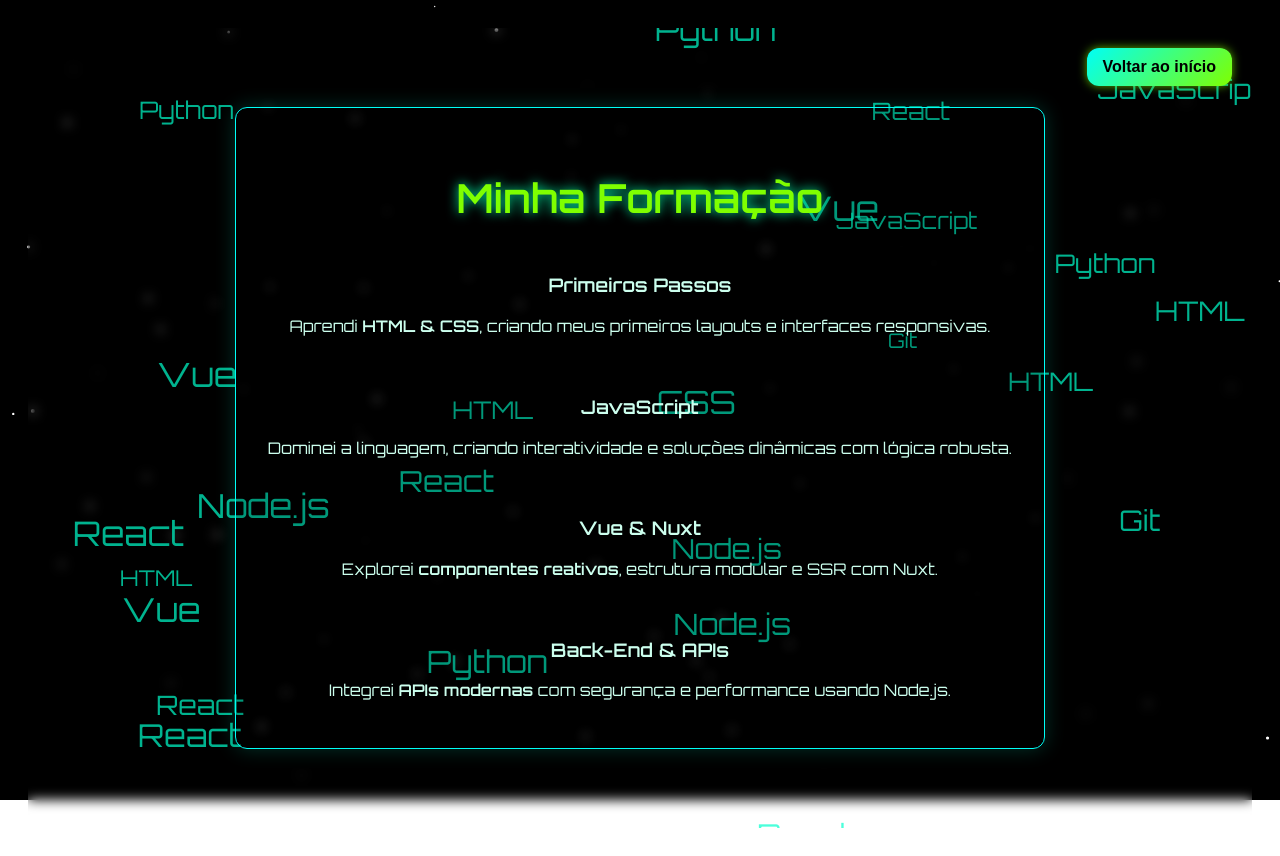
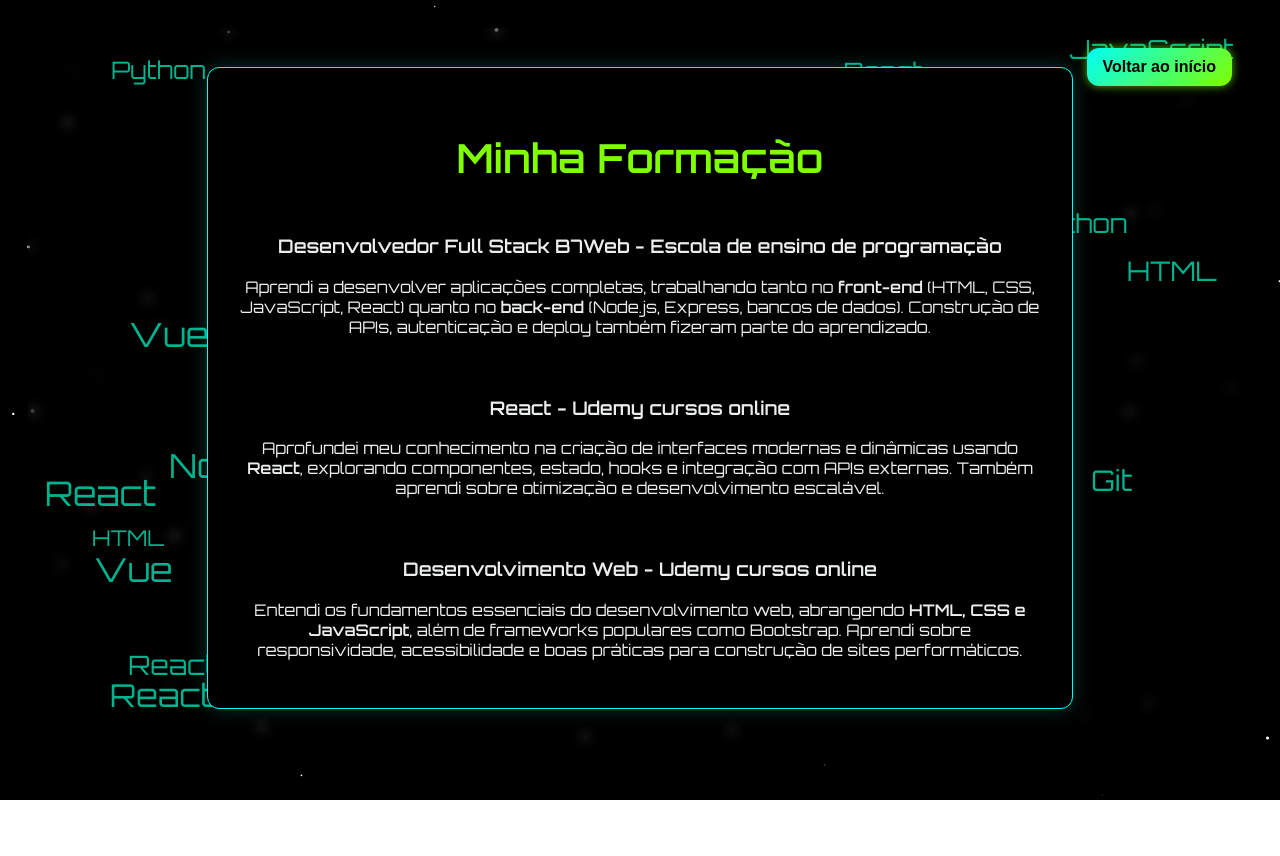
Before and after one commit to Davi-Choradeira/Davi-RS, a Nuxt app: page /formation in a window 1280 px wide. After the commit the page ends 800 px from the top, so only its background shows below. Built offline with nearby package versions, Linux system fonts and the light colour scheme.

Commit message:
Atualização do texto no Hero.vue

```diff
--- a/components/Hero.vue
+++ b/components/Hero.vue
@@ -27,7 +27,7 @@
       <div class="photo-placeholder"></div>
       <h3>Desenvolvedor Web</h3>
       <h2>JavaScript / React / Vue</h2>
-      <button @click="scrollToSection('projects')">Ver Projetos</button>
+      <button @click="scrollToSection('projects')">Projetos</button>
     </div>
   </section>
 </template>
--- a/pages/about.vue
+++ b/pages/about.vue
@@ -7,14 +7,14 @@
         </div>
 
         <p class="fade-in highlight-text">
-          Sou <span class="keyword">Davi Rocha Santos </span>, nascido em <span class="keyword">1993</span> na cidade de <span class="keyword">Campinas-SP</span>.
-          Iniciei minha jornada profissional como <span class="keyword">professor</span>, e foram anos dedicados a ensinar, aprender e evoluir com meus alunos.
-          Mas em algum momento, uma <span class="highlight">nova paixão</span> começou a brilhar: <span class="highlight">a tecnologia</span>.
-          A possibilidade de transformar a educação por meio do <span class="keyword">desenvolvimento web</span> despertou em mim o desejo de ir além.
-          Com coragem, mergulhei em linguagens como <span class="code">JavaScript</span>,e frameworks como <span class="code">Vue</span>, <span class="code">Nuxt</span>  e <span class="code">React</span>, me reinventando como <span class="highlight">programador</span> e criador digital.
-          Hoje, trago a paciência do educador e a curiosidade de um <span class="keyword">explorador digital</span>, buscando criar experiências que conectem <span class="keyword">tecnologia</span>, <span class="keyword">educação</span> e <span class="highlight">inspiração</span>.
-          Em <span class="keyword">Campinas</span>, um polo tecnológico, sigo evoluindo com propósito: usar o <span class="highlight">código</span> para transformar vidas, tal como a sala de aula sempre fez comigo.
-        </p>
+    Sou <span class="keyword">Davi Rocha Santos</span>, nascido em <span class="keyword">1993</span> na cidade de <span class="keyword">Campinas-SP</span>.
+    Iniciei minha jornada profissional como <span class="keyword">professor</span>, e foram anos dedicados a ensinar, aprender e evoluir com meus alunos.
+    Mas em algum momento, uma <span class="highlight">nova paixão</span> começou a brilhar: <span class="highlight">a tecnologia</span>.
+    A possibilidade de transformar a educação por meio do <span class="keyword">desenvolvimento web</span> despertou em mim o desejo de ir além.
+    Com coragem, mergulhei em linguagens como <span class="code">JavaScript</span>, e frameworks como <span class="code">Vue</span>, <span class="code">Nuxt</span> e <span class="code">React</span>.
+    Hoje, trago a paciência do educador e a curiosidade de um <span class="keyword">explorador digital</span>, buscando criar experiências que conectem <span class="keyword">tecnologia</span>, <span class="keyword">educação</span> e <span class="highlight">inspiração</span>.
+    Em minha trajetória acadêmica e profissional, busco aliar <span class="highlight">código</span> e inovação para desenvolver soluções tecnológicas. A programação se tornou uma ferramenta essencial para promover aprendizado acessível e eficiente, ampliando horizontes e transformando realidades.
+</p>
       </div>
     </section>
 
@@ -35,8 +35,8 @@ const goToHome = () => {
 @import url('https://fonts.googleapis.com/css2?family=Orbitron:wght@500;700&display=swap');
 
 body, html {
-  margin: 0;
-  padding: 0;
+  margin: 100;
+  padding: 100;
   font-family: 'Orbitron', sans-serif;
   color: white;
   background: linear-gradient(180deg, #0d0d0d, #1a1a1a);
@@ -49,7 +49,7 @@ body, html {
 }
 
 .full-screen-section {
-  min-height: 100vh;
+  min-height: 50vh;
   display: flex;
   justify-content: center;
   align-items: center;
@@ -84,8 +84,8 @@ body, html {
 }
 
 .photo-large {
-  width: 200px;
-  height: 200px;
+  width: 300px;
+  height: 300px;
 }
 
 .photo-placeholder {
--- a/pages/formation.vue
+++ b/pages/formation.vue
@@ -5,20 +5,16 @@
 
       <div class="formation-details">
     <div class="formation-item">
-          <h3> Primeiros Passos</h3>
-          <p>Aprendi <strong>HTML & CSS</strong>, criando meus primeiros layouts e interfaces responsivas.</p>
+        <h3>Desenvolvedor Full Stack B7Web - Escola de ensino de programação</h3>
+        <p>Aprendi a desenvolver aplicações completas, trabalhando tanto no <strong>front-end</strong> (HTML, CSS, JavaScript, React) quanto no <strong>back-end</strong> (Node.js, Express, bancos de dados). Construção de APIs, autenticação e deploy também fizeram parte do aprendizado.</p>
     </div>
     <div class="formation-item">
-          <h3> JavaScript</h3>
-          <p>Dominei a linguagem, criando interatividade e soluções dinâmicas com lógica robusta.</p>
+        <h3>React - Udemy cursos online</h3>
+        <p>Aprofundei meu conhecimento na criação de interfaces modernas e dinâmicas usando <strong>React</strong>, explorando componentes, estado, hooks e integração com APIs externas. Também aprendi sobre otimização e desenvolvimento escalável.</p>
     </div>
     <div class="formation-item">
-          <h3> Vue & Nuxt</h3>
-          <p>Explorei <strong>componentes reativos</strong>, estrutura modular e SSR com Nuxt.</p>
-        </div>
-        <div class="formation-item">
-          <h3> Back-End & APIs</h3>
-          <p>Integrei <strong>APIs modernas</strong> com segurança e performance usando Node.js.</p>
+        <h3>Desenvolvimento Web - Udemy cursos online</h3>
+        <p>Entendi os fundamentos essenciais do desenvolvimento web, abrangendo <strong>HTML, CSS e JavaScript</strong>, além de frameworks populares como Bootstrap. Aprendi sobre responsividade, acessibilidade e boas práticas para construção de sites performáticos.</p>
     </div>
 </div>
 
@@ -92,9 +88,9 @@ onMounted(() => {
   display: flex;
   justify-content: center;
   align-items: center;
-  min-height: 100vh;
+  min-height: 90vh;
   font-family: 'Orbitron', sans-serif;
-  color: #ccffee;
+  color: #ebeeed;
   text-align: center;
   background: transparent;
   backdrop-filter: blur(6px);
@@ -108,7 +104,7 @@ onMounted(() => {
   text-align: center;
   z-index: 2;
   padding: 2rem;
-  background-color: rgba(0, 0, 0, 0.15);
+  background-color: rgb(0, 0, 0);
   border-radius: 12px;
   border: 1px solid #00fff7;
   box-shadow: 0 0 20px rgba(0, 255, 204, 0.2);
@@ -119,7 +115,7 @@ onMounted(() => {
 h2 {
   font-size: 2.5rem;
   color: #7fff00;
-  text-shadow: 0 0 12px #00ffae;
+  text-shadow: 0 0 12px #000000;
   margin-bottom: 2rem;
 }
 
@@ -154,8 +150,8 @@ h2 {
 /* Canvas das tecnologias flutuantes */
 #techCanvas {
   position: fixed;
-  top: 0;
-  left: 0;
+  top: 1000;
+  left: 1000;
   z-index: 1;
   width: 100vw;
   height: 100vh;
```
Lines whose indentation alone changed are shown as unchanged.
